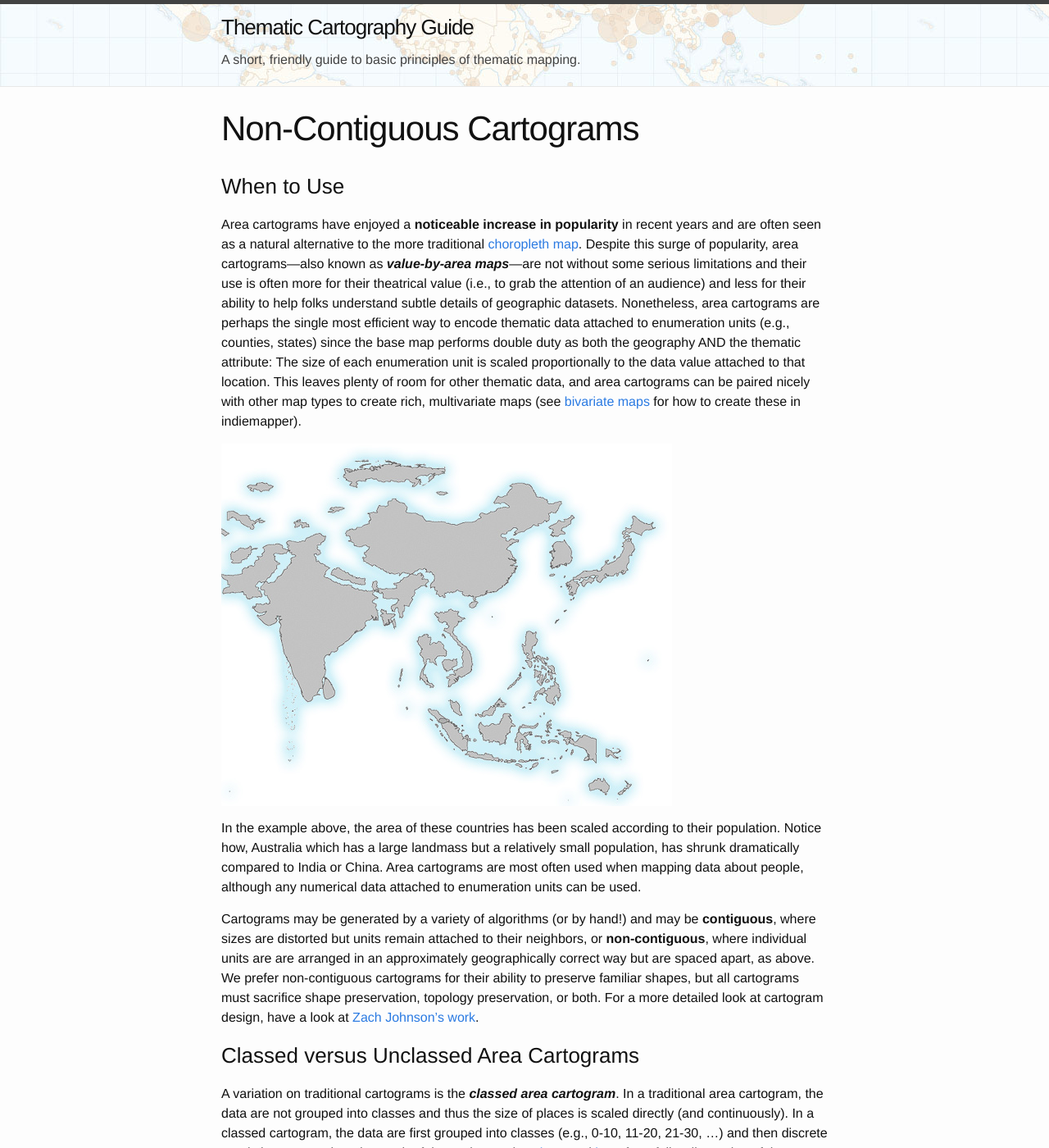
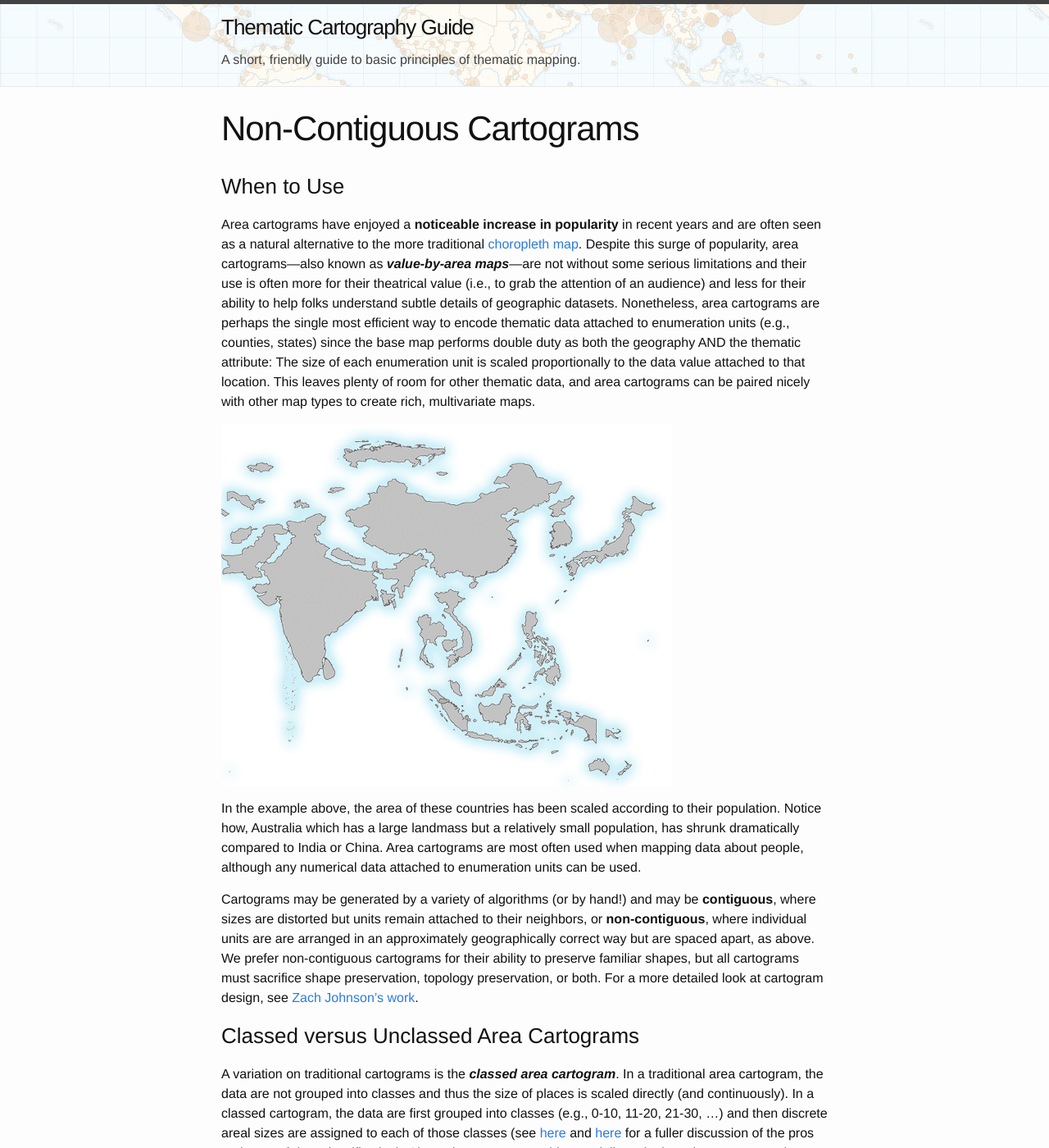
Before and after one commit to axismaps/thematic-cartography, a Jekyll site: the page built from articles/cartograms.md, in a window 1280 px wide and 1400 px high. Shown: the whole window at 82% size. Built offline with Jekyll 4.4.1, drawn with Linux system fonts in a browser that asks for light colours.

Commit message:
A few word changes

```diff
--- a/articles/cartograms.md
+++ b/articles/cartograms.md
@@ -5,13 +5,13 @@ title: Non-Contiguous Cartograms
 
 ### When to Use
 
-Area cartograms have enjoyed a **noticeable increase in popularity** in recent years and are often seen as a natural alternative to the more traditional [choropleth map](../articles/choropleth.html). Despite this surge of popularity, area cartograms—also known as _**value-by-area maps**_—are not without some serious limitations and their use is often more for their theatrical value (i.e., to grab the attention of an audience) and less for their ability to help folks understand subtle details of geographic datasets. Nonetheless, area cartograms are perhaps the single most efficient way to encode thematic data attached to enumeration units (e.g., counties, states) since the base map performs double duty as both the geography AND the thematic attribute: The size of each enumeration unit is scaled proportionally to the data value attached to that location. This leaves plenty of room for other thematic data, and area cartograms can be paired nicely with other map types to create rich, multivariate maps (see [bivariate maps](../articles/multivariate.html) for how to create these in indiemapper).
+Area cartograms have enjoyed a **noticeable increase in popularity** in recent years and are often seen as a natural alternative to the more traditional [choropleth map](../articles/choropleth.html). Despite this surge of popularity, area cartograms—also known as _**value-by-area maps**_—are not without some serious limitations and their use is often more for their theatrical value (i.e., to grab the attention of an audience) and less for their ability to help folks understand subtle details of geographic datasets. Nonetheless, area cartograms are perhaps the single most efficient way to encode thematic data attached to enumeration units (e.g., counties, states) since the base map performs double duty as both the geography AND the thematic attribute: The size of each enumeration unit is scaled proportionally to the data value attached to that location. This leaves plenty of room for other thematic data, and area cartograms can be paired nicely with other map types to create rich, multivariate maps.
 
 ![](../images/Asia_pop_cartogram.jpg)
 
 In the example above, the area of these countries has been scaled according to their population. Notice how, Australia which has a large landmass but a relatively small population, has shrunk dramatically compared to India or China. Area cartograms are most often used when mapping data about people, although any numerical data attached to enumeration units can be used.
 
-Cartograms may be generated by a variety of algorithms (or by hand!) and may be **contiguous**, where sizes are distorted but units remain attached to their neighbors, or **non-contiguous**, where individual units are are arranged in an approximately geographically correct way but are spaced apart, as above. We prefer non-contiguous cartograms for their ability to preserve familiar shapes, but all cartograms must sacrifice shape preservation, topology preservation, or both. For a more detailed look at cartogram design, have a look at [Zach Johnson's work](http://indiemaps.com/blog/2008/04/cartogram-design/).
+Cartograms may be generated by a variety of algorithms (or by hand!) and may be **contiguous**, where sizes are distorted but units remain attached to their neighbors, or **non-contiguous**, where individual units are are arranged in an approximately geographically correct way but are spaced apart, as above. We prefer non-contiguous cartograms for their ability to preserve familiar shapes, but all cartograms must sacrifice shape preservation, topology preservation, or both. For a more detailed look at cartogram design, see [Zach Johnson's work](http://indiemaps.com/blog/2008/04/cartogram-design/).
 
 ### Classed versus Unclassed Area Cartograms
 
```
Also changed, not shown: articles/bivariate_proportional.md (+1 -1 lines), articles/thematic.md (+1 -1 lines).
